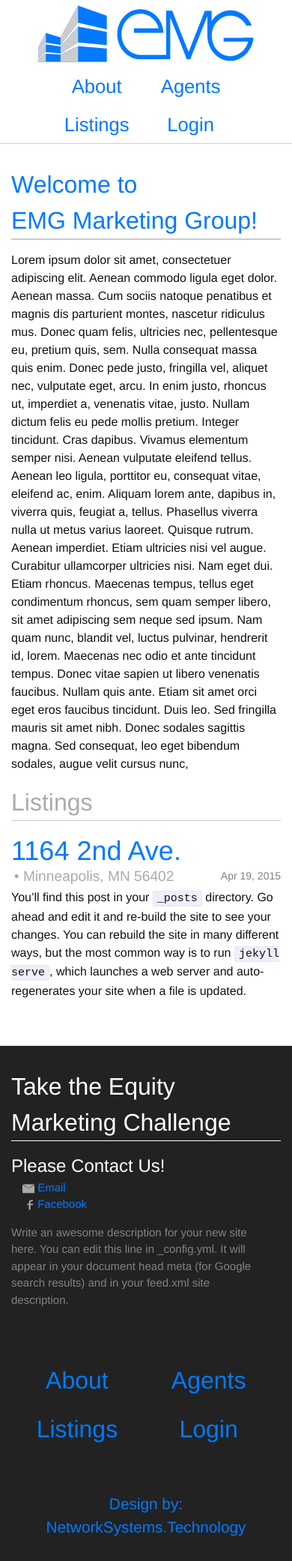
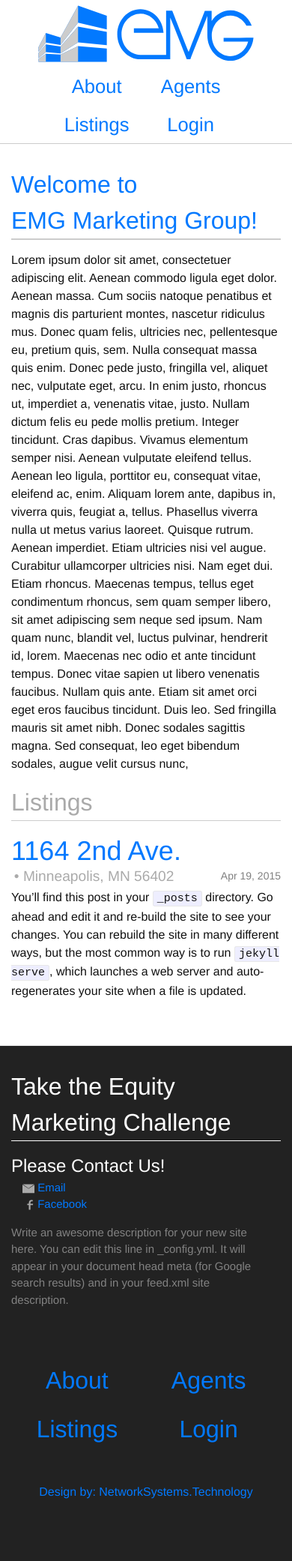
Before and after one commit to jake-humphrey/jake-humphrey.github.io, a Jekyll site: the page built from index.html, in a window 390 px wide. Shown: the whole page at 75% size. Built offline with Jekyll 4.4.1, drawn with Linux system fonts in a browser that asks for light colours; after the commit the page ends 2032 px from its top, so only the background shows below that.

Commit message:
font sizes for mobile

```diff
--- a/_sass/_layout.scss
+++ b/_sass/_layout.scss
@@ -139,6 +139,9 @@
     padding-top:2.5em;
     text-align: center;
     font-size: 1.3em;
+    @include media-query($on-palm) {
+        font-size: 1em;
+    }
 }
 
 @include media-query($on-laptop) {
```
